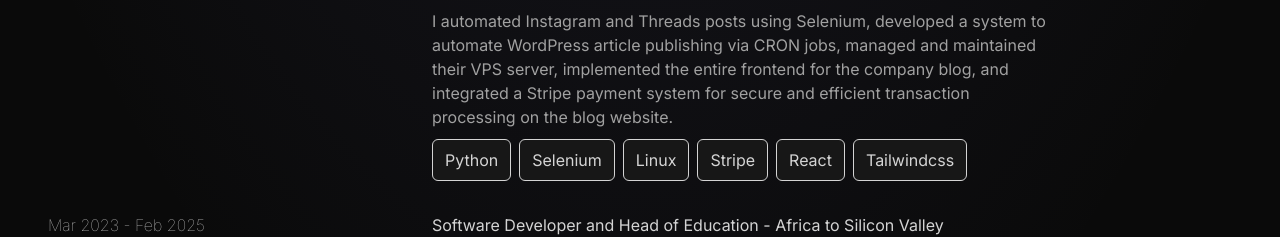
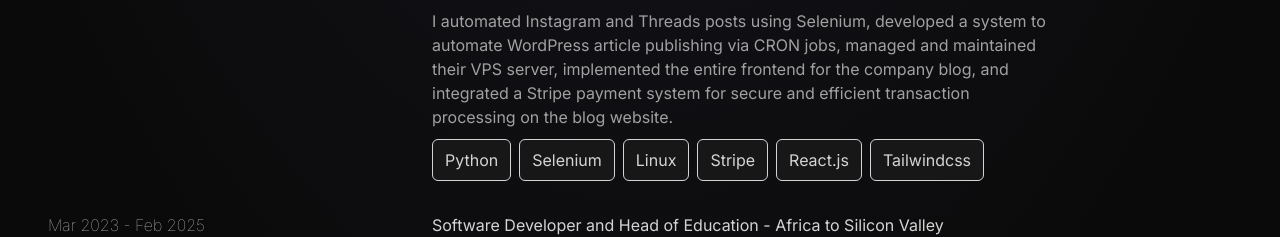
Before and after one commit to MilkiyasGebru/milkiyas-portfolio, a Next.js app: page / in a window 1280 px wide. Shown: the part 1880-2117 px from the top of the page. Built offline with nearby package versions, Linux system fonts and the light colour scheme.

Commit message:
fixed typo error

```diff
--- a/constant.js
+++ b/constant.js
@@ -14,7 +14,7 @@ export const EXPERIENCES = [
     company: "Holistic Technologies",
     year: "Oct 2023 - Present",
     description: "I automated Instagram and Threads posts using Selenium, developed a system to automate WordPress article publishing via CRON jobs, managed and maintained their VPS server, implemented the entire frontend for the company blog, and integrated a Stripe payment system for secure and efficient transaction processing on the blog website.",
-    technologies: ["Python", "Selenium", "Linux", "Stripe", "React", "Tailwindcss"]
+    technologies: ["Python", "Selenium", "Linux", "Stripe", "React.js", "Tailwindcss"]
 
   },
   {
```
